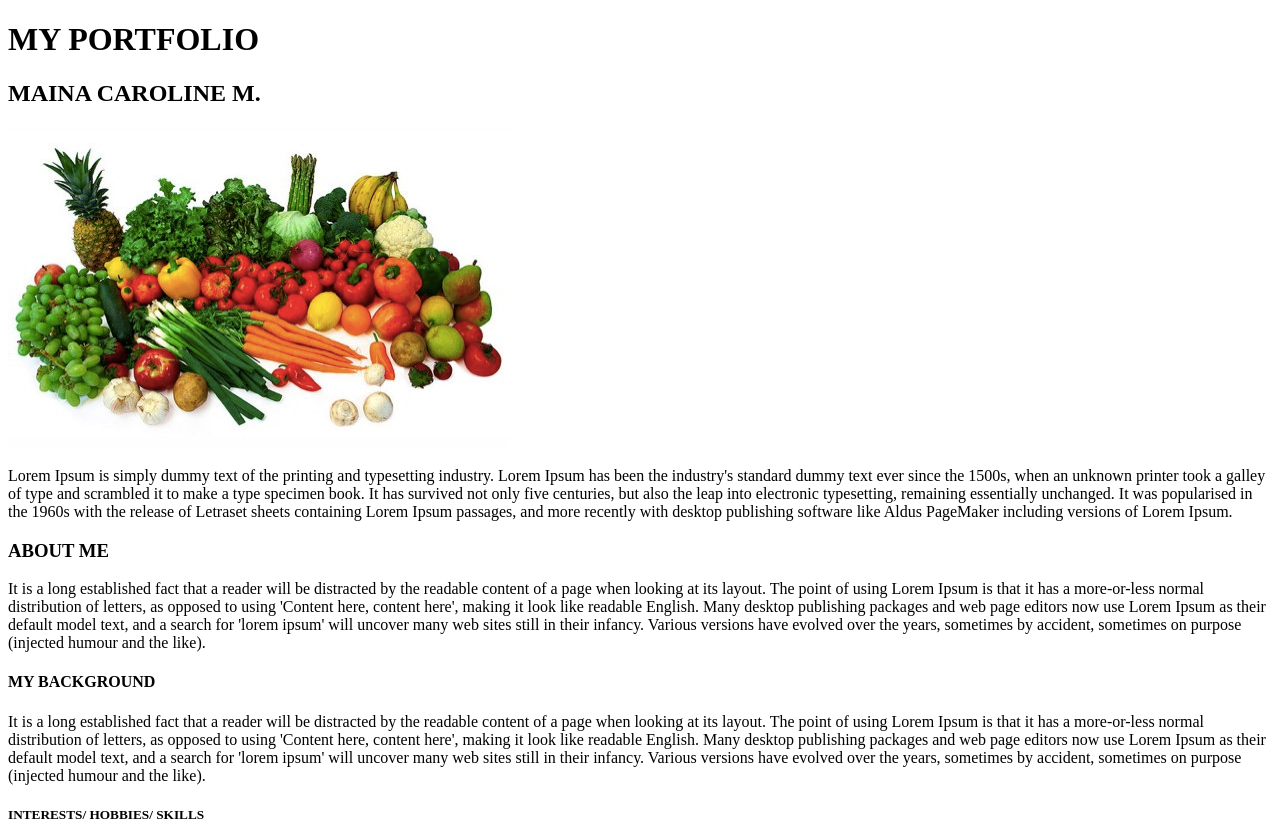
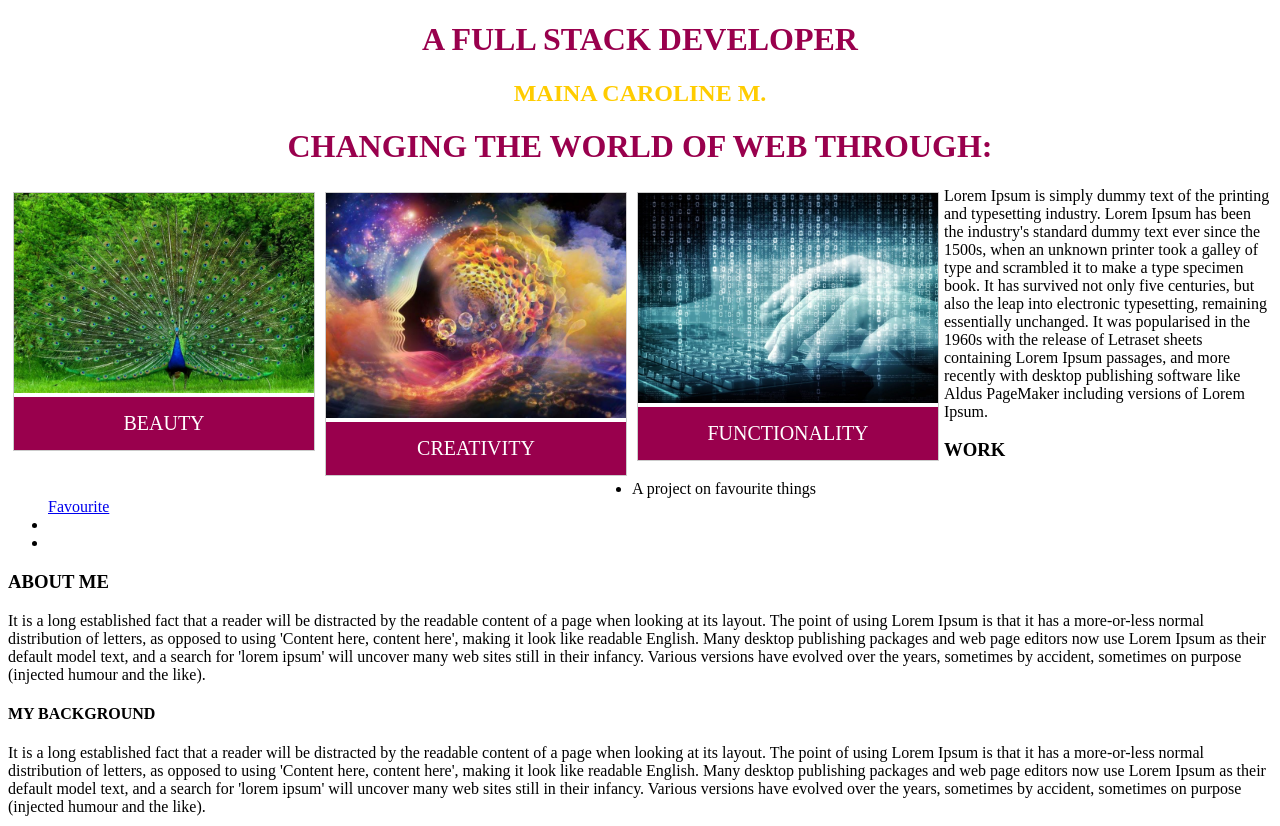
Before and after one commit to maina606/Portfolio, a plain HTML site: page index.html in a window 1280 px wide. Shown: the top 826 px of the page. Drawn offline with Linux system fonts and the light colour scheme.

Commit message:
Add css styling to h1,h2,images and links to index files.

```diff
--- a/css/styles.css
+++ b/css/styles.css
@@ -0,0 +1,26 @@
+
+h1{
+  text-align: center;
+  color:#99004d;
+}
+h2{
+  text-align: center;
+  color:#ffcc00;
+}
+.img-holder{
+  float:left;
+  margin: 5px;
+  border: 1px solid #ccc;
+  width: 300px;
+}
+.img-holder img{
+  width: 100%;
+  height:auto;
+}
+div.description{
+  padding: 15px;
+  text-align: center;
+  color:#ffffff;
+  font-size: 20px;
+  background-color: #99004d;
+}
--- a/index.html
+++ b/index.html
@@ -5,10 +5,29 @@
     <title>PORTFOLIO</title>
   </head>
   <body>
-    <h1>MY PORTFOLIO</h1>
+    <h1>A FULL STACK DEVELOPER</h1>
     <h2> MAINA CAROLINE M.</h2>
-    <img src="images/raw-food.jpg" alt="raw foods">
+    <h1>CHANGING THE WORLD OF WEB THROUGH:</h1>
+    <div class="img-holder">
+      <img src="images/beauty.jpg" alt="beauty">
+      <div class="description">BEAUTY</div>
+    </div>
+    <div class="img-holder">
+      <img src="images/creativity.jpg" alt="creativity">
+      <div class="description">CREATIVITY</div>
+    </div>
+    <div class="img-holder">
+      <img src="images/functionality.jpg" alt="functionality">
+      <div class="description">FUNCTIONALITY</div>
+    </div>
     <p>Lorem Ipsum is simply dummy text of the printing and typesetting industry. Lorem Ipsum has been the industry's standard dummy text ever since the 1500s, when an unknown printer took a galley of type and scrambled it to make a type specimen book. It has survived not only five centuries, but also the leap into electronic typesetting, remaining essentially unchanged. It was popularised in the 1960s with the release of Letraset sheets containing Lorem Ipsum passages, and more recently with desktop publishing software like Aldus PageMaker including versions of Lorem Ipsum. </p>
+    <h3> WORK </h3>
+      <ul>
+        <li> A project on favourite things</li>
+          <a href="https://maina606.github.io/favourite2/">Favourite</a>
+        <li></li>
+        <li></li>
+      </ul>
     <h3> ABOUT ME </h3>
     <P>It is a long established fact that a reader will be distracted by the readable content of a page when looking at its layout. The point of using Lorem Ipsum is that it has a more-or-less normal distribution of letters, as opposed to using 'Content here, content here', making it look like readable English. Many desktop publishing packages and web page editors now use Lorem Ipsum as their default model text, and a search for 'lorem ipsum' will uncover many web sites still in their infancy. Various versions have evolved over the years, sometimes by accident, sometimes on purpose (injected humour and the like).</P>
     <h4> MY BACKGROUND </h4>
```
